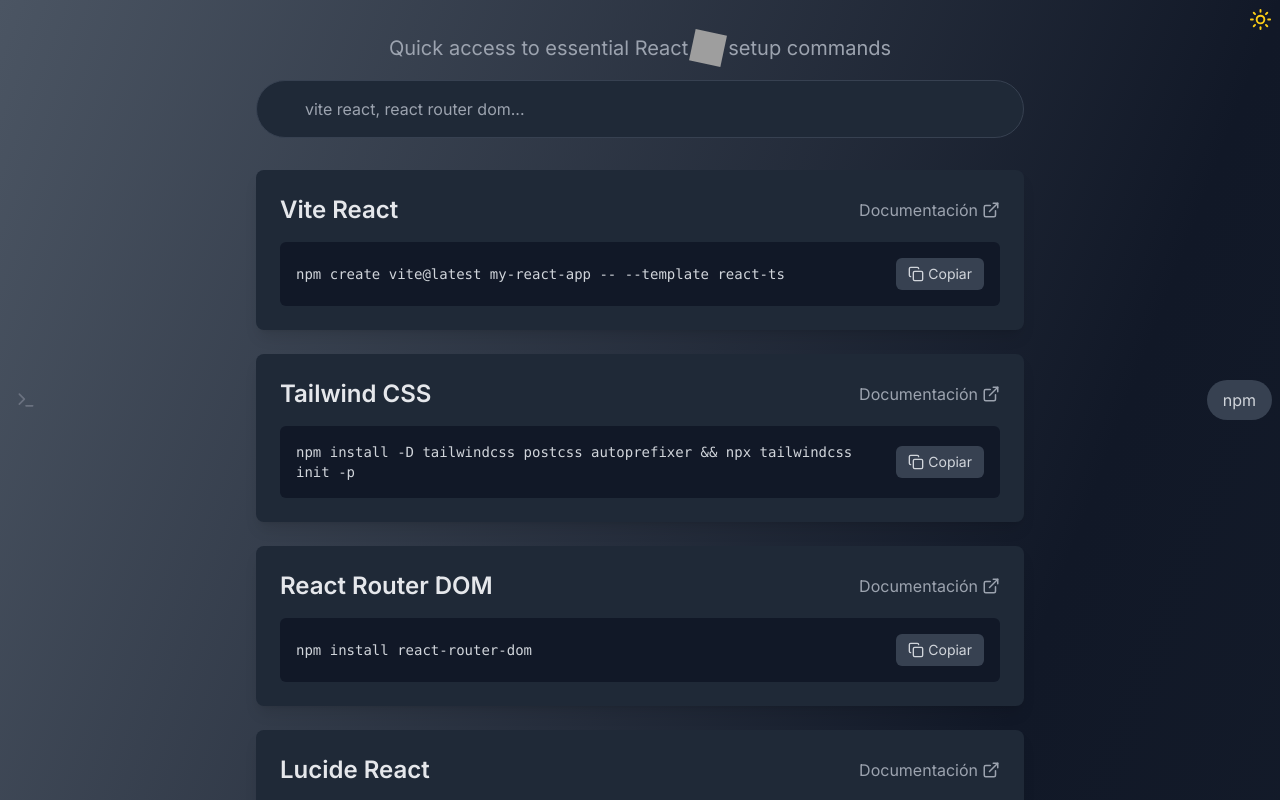
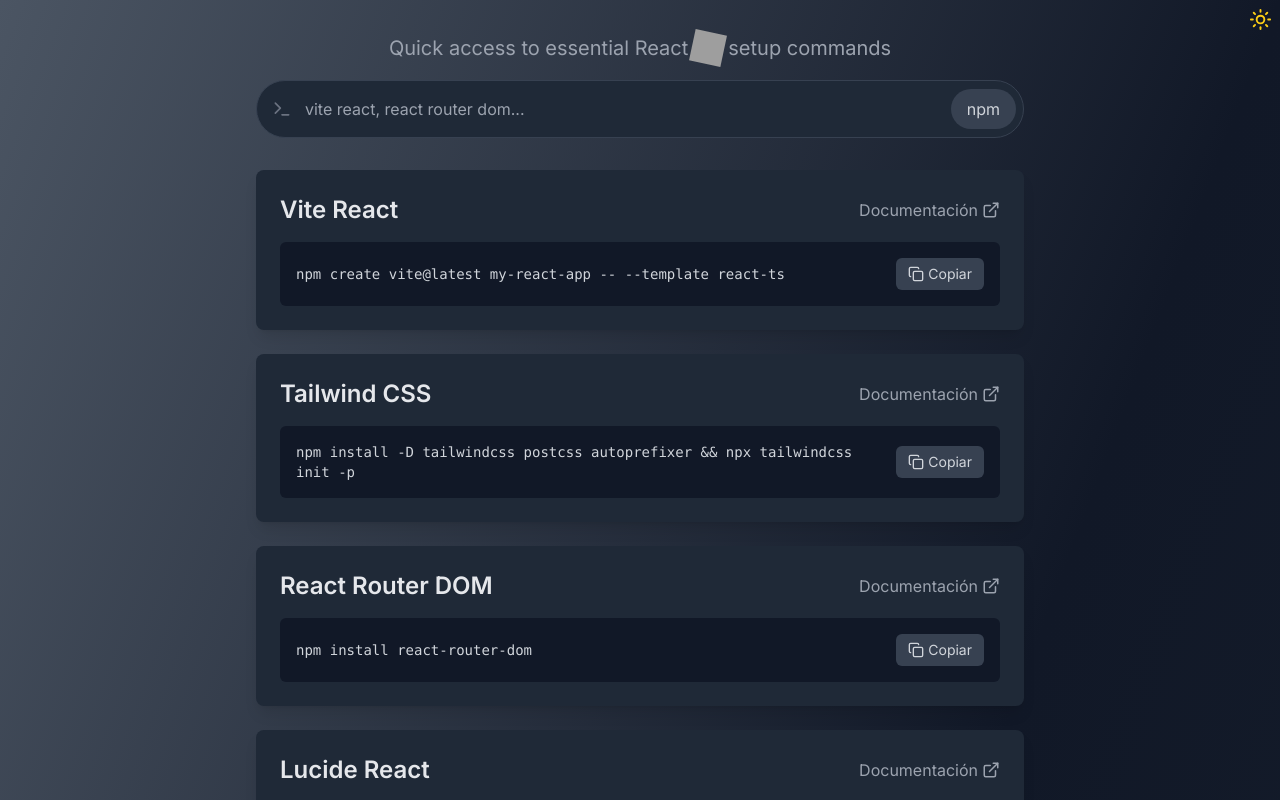
Before and after one commit to amanso23/react-basic-installation-commands, a React (Vite) app: page / in a window 1280 px wide. Shown: the top 800 px of the page. Built offline with nearby package versions, Linux system fonts and the light colour scheme; grey boxes are pictures that could not be loaded.

Commit message:
refactor App component layout and fix class name for positioning

```diff
--- a/src/App.tsx
+++ b/src/App.tsx
@@ -18,7 +18,6 @@
       cmd.name.toLowerCase().includes(filter.toLowerCase()) ||
       cmd.command.toLowerCase().includes(filter.toLowerCase())
   );
-
 
 
 
@@ -62,7 +61,7 @@
         </p>
       </header>
 
-      <div className="w-full max-w-3xl mb-8 re">
+      <div className="w-full max-w-3xl mb-8 relative">
         <input
           type="text"
           placeholder="vite react, react router dom..."
@@ -73,7 +72,6 @@
           className={`absolute left-4 top-1/2 transform -translate-y-1/2 ${isDarkMode ? 'text-gray-500' : 'text-gray-400'}`}
           size={20}
         />
-
 
         <div className="absolute right-2 top-1/2 transform -translate-y-1/2 z-50" ref={popupRef} >
           <button
```
